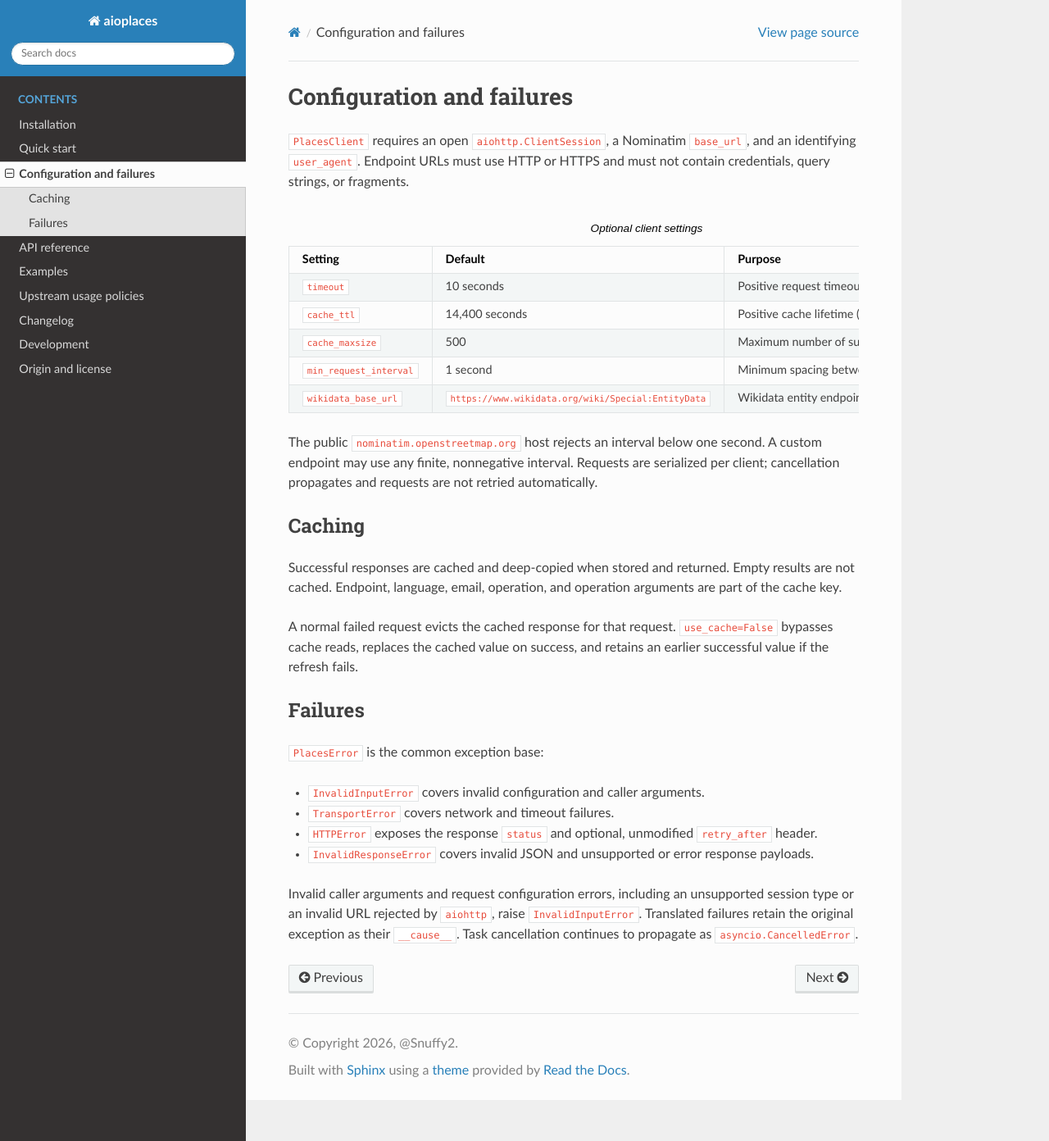
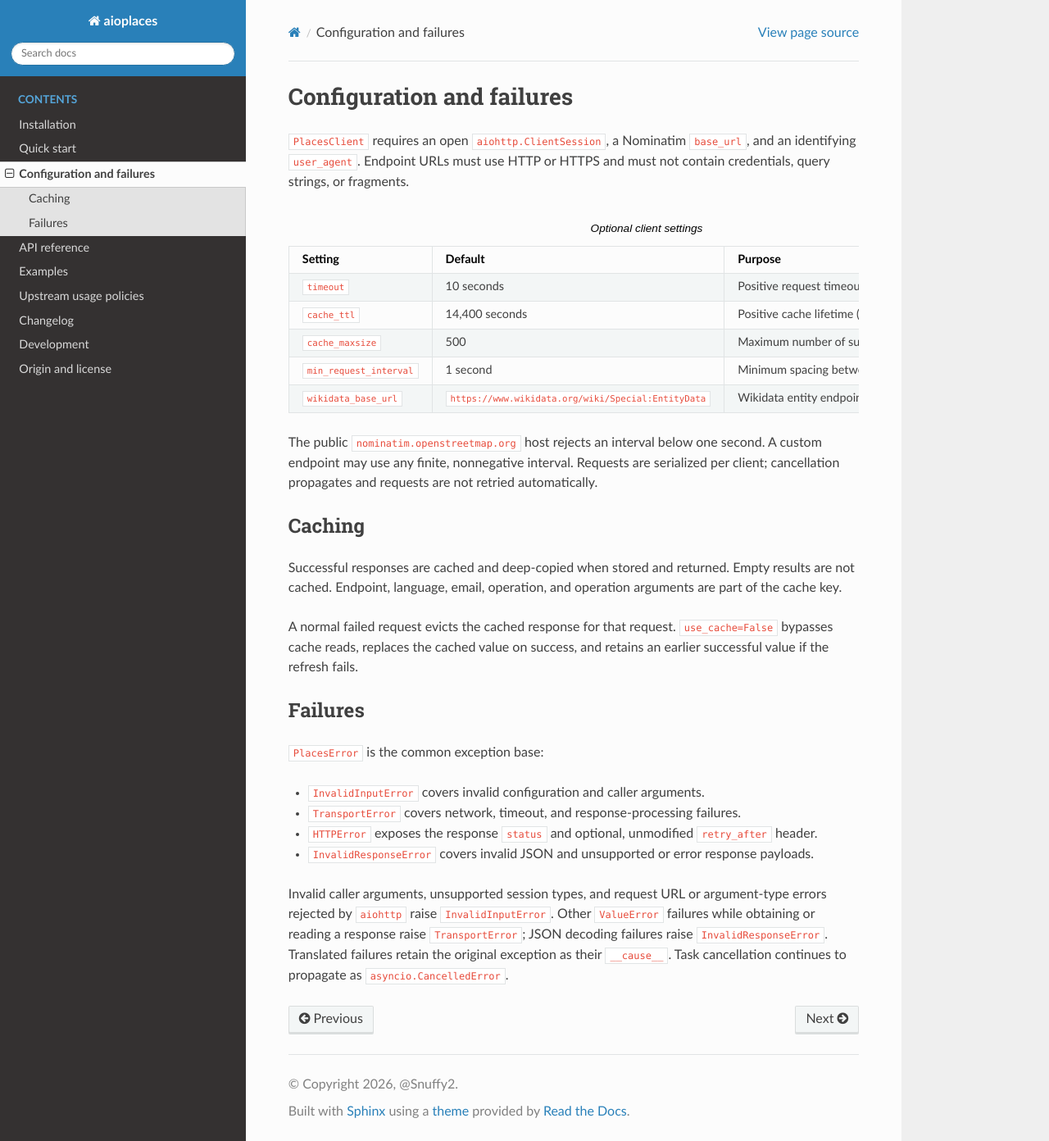
Before and after one commit to Snuffy2/aioplaces, a Sphinx documentation site: the page built from docs/source/configuration.rst, in a window 1280 px wide and 1392 px high. Shown: the whole window at 82% size. Built offline with Sphinx 7.4.7 and the Read the Docs theme 3.1.0, drawn with Linux system fonts in a browser that asks for light colours.

Commit message:
fix: distinguish request validation from response failures
Keep aiohttp InvalidURL and request argument type failures as InvalidInputError while mapping other request-flow ValueError failures to TransportError. Verify both injected HTTP-boundary and response-text failures, preserve causes and recovery, and document the categories. Full suite: 194 passed; prek and mypy passed.

```diff
--- a/docs/source/configuration.rst
+++ b/docs/source/configuration.rst
@@ -50,14 +50,16 @@ Failures
 ``PlacesError`` is the common exception base:
 
 * ``InvalidInputError`` covers invalid configuration and caller arguments.
-* ``TransportError`` covers network and timeout failures.
+* ``TransportError`` covers network, timeout, and response-processing failures.
 * ``HTTPError`` exposes the response ``status`` and optional, unmodified
   ``retry_after`` header.
 * ``InvalidResponseError`` covers invalid JSON and unsupported or error response
   payloads.
 
-Invalid caller arguments and request configuration errors, including an
-unsupported session type or an invalid URL rejected by ``aiohttp``, raise
-``InvalidInputError``. Translated failures retain the original exception as
+Invalid caller arguments, unsupported session types, and request URL or
+argument-type errors rejected by ``aiohttp`` raise ``InvalidInputError``.
+Other ``ValueError`` failures while obtaining or reading a response raise
+``TransportError``; JSON decoding failures raise ``InvalidResponseError``.
+Translated failures retain the original exception as
 their ``__cause__``. Task cancellation continues to propagate as
 ``asyncio.CancelledError``.
```
Also changed, not shown: 3 other files.
